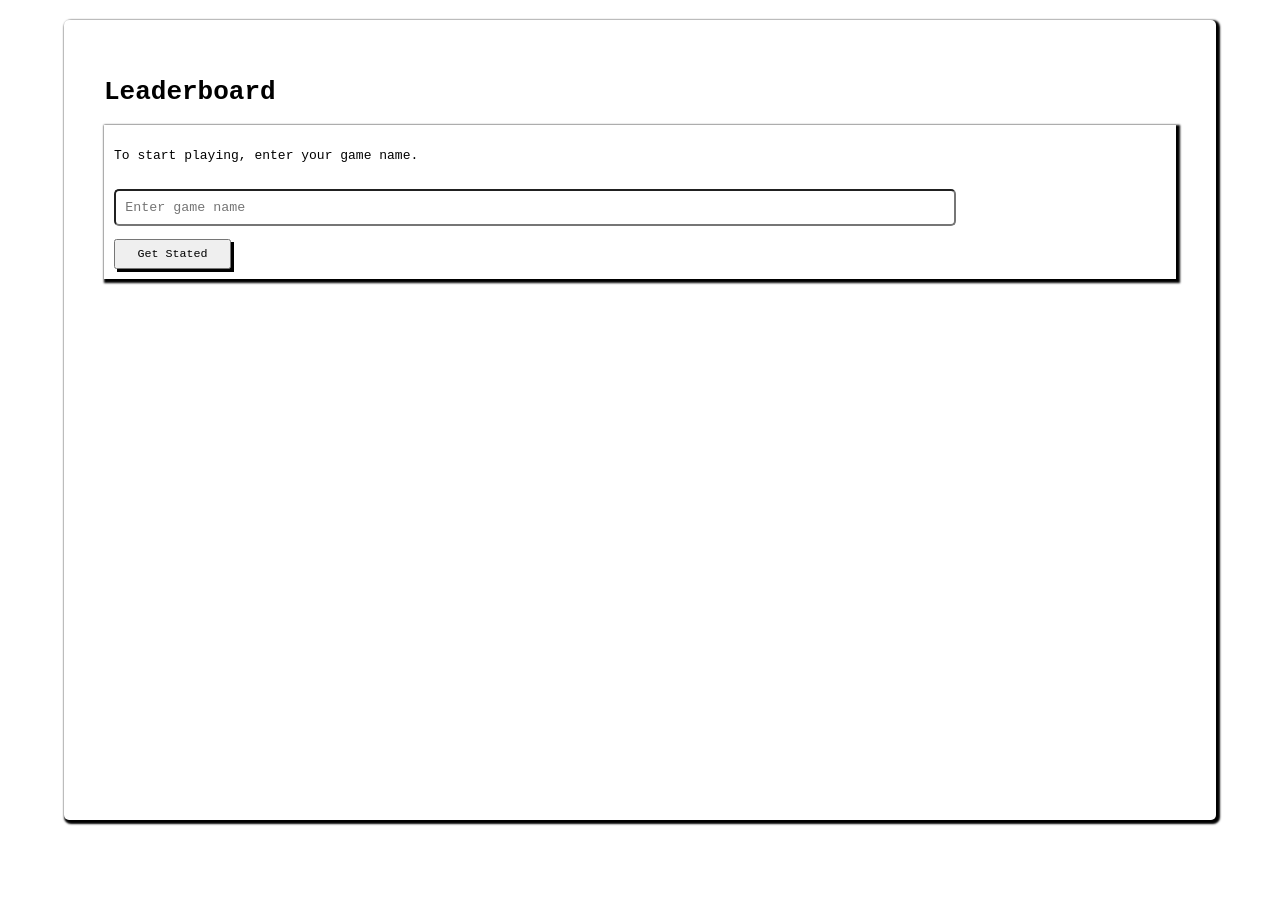
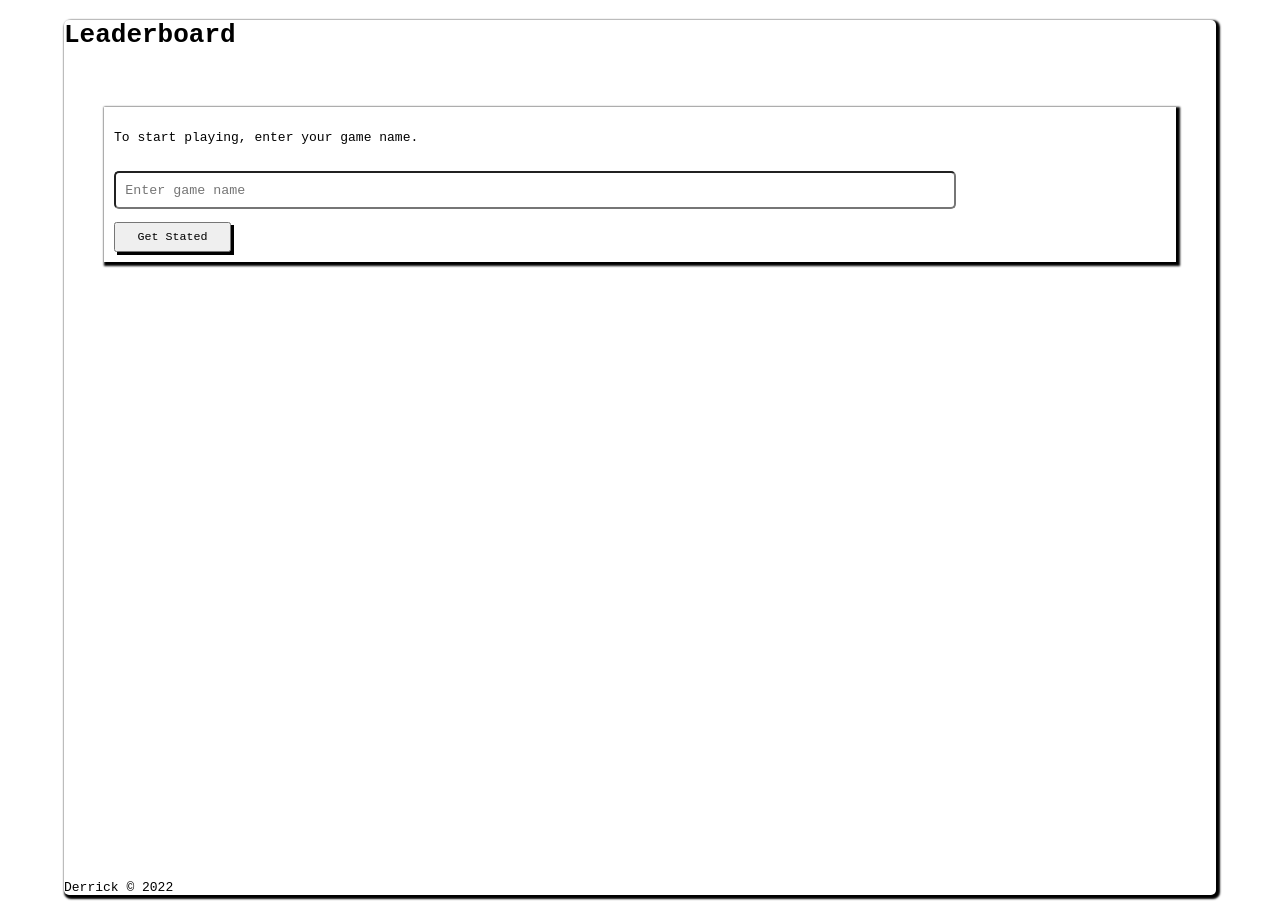
Before and after one commit to inspecta/Leaderboard, a website built with webpack: page src/index.html in a window 1280 px wide. Before the commit the page ends 830 px from the top, so only its background shows below. Built offline with nearby package versions, Linux system fonts and the light colour scheme.

Commit message:
Update template

```diff
--- a/src/index.html
+++ b/src/index.html
@@ -6,9 +6,11 @@
     <meta name="viewport" content="width=device-width, initial-scale=1.0" />
     <title>Leaderboard Scores</title>
   </head>
+  <body>
+    <header>
+      <h1 class="heading">Leaderboard</h1>
+    </header>
     <main class="main">
-    <h1>Leaderboard</h1>
-
       <section id="add-new-game">
         <form id="form-name-game">
           <div class="add-game">
@@ -41,6 +43,8 @@
             <input
               type="number"
               name="score"
+              min="0"
+              max="100"
               id="score"
               placeholder="Your score"
               required
@@ -60,4 +64,8 @@
         <div class="names-scores"></div>
       </section>
     </main>
+    <footer>
+      <p>Derrick &copy 2022</p>
+    </footer>
+  </body>
 </html>
```
Lines whose indentation alone changed are shown as unchanged.
